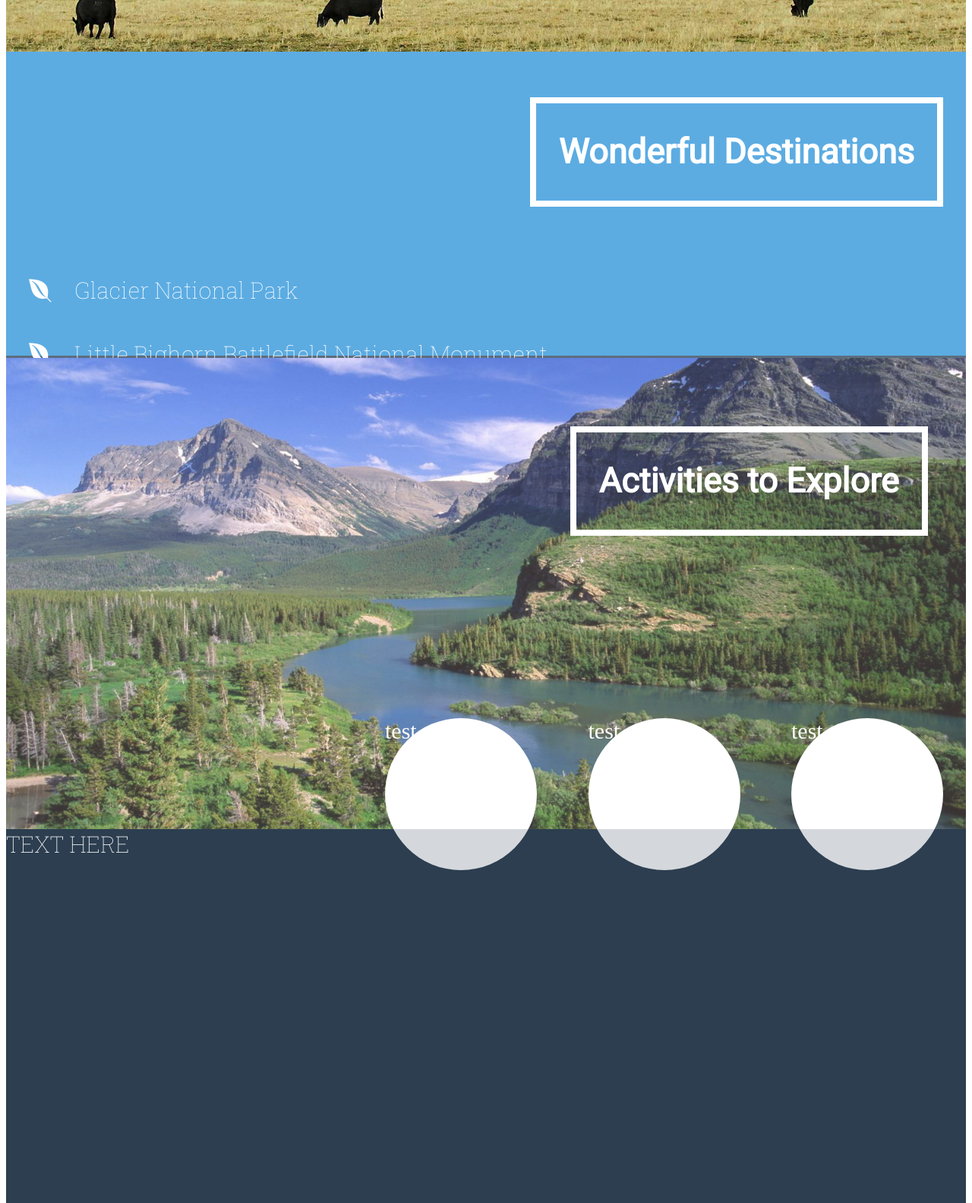
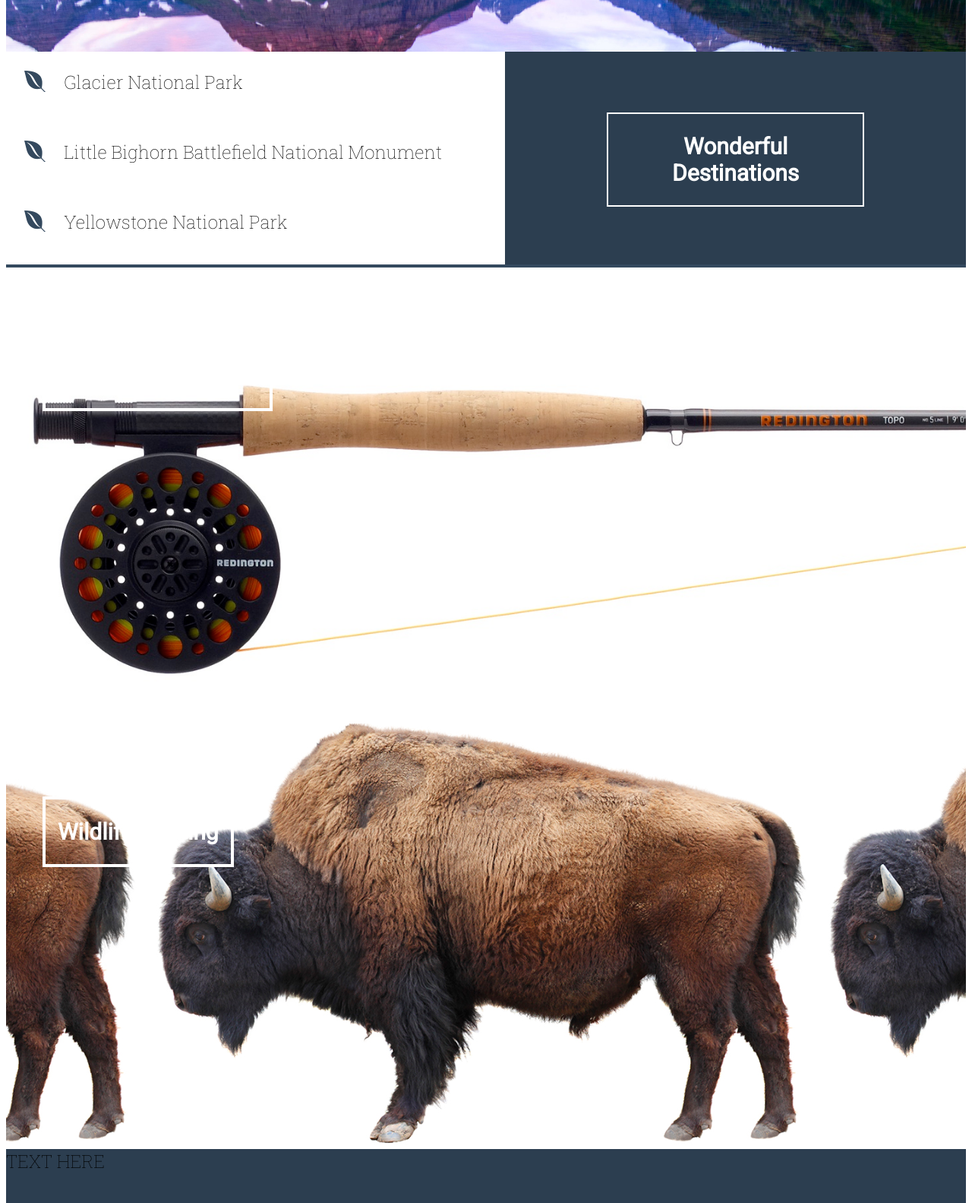
Before and after one commit to soundslikebliss/montana_travel, a plain HTML site: page index.html in a window 1280 px wide. Shown: the part 500-2083 px from the top of the page at 76% size. Drawn offline with nearby package versions, Linux system fonts and the light colour scheme; some packages are replaced by stand-ins of ours; a script that the page names is missing.

Commit message:
new image assets

```diff
--- a/parallax.html
+++ b/index.html
@@ -17,35 +17,34 @@
             </div>
         </div>
 
-        <div class="content" id="content2">
-            <div class="right-heading">
-                <h2>Wonderful Destinations</h2>
+        <div class="content" id="content2" data-stellar-background-ratio="0.25">
+
+            <div class="destination-heading">
+                <div class="right-heading">
+                    <h2>Wonderful Destinations</h2>
+                </div>
             </div>
-            <div class="content-left">
+
+            <div class="content-left destination-content">
                 <div class="icon-row"><i class="fa fa-envira" aria-hidden="true"></i><p>Glacier National Park</p></div>
                 <div class="icon-row"><i class="fa fa-envira" aria-hidden="true"></i><p>Little Bighorn Battlefield National Monument</p></div>
                 <div class="icon-row"><i class="fa fa-envira" aria-hidden="true"></i><p>Yellowstone National Park</p></div>
             </div>
         </div>
 
-        <div class="content" id="content3" data-stellar-background-ratio="0.5">
+        <div class="content" id="content3" data-stellar-background-ratio="0.25">
             <div class="left-heading">
                 <h2>Activities to Explore</h2>
             </div>
-            <div class="activity-icons">
-                <div class="circle">
-                    test
-                </div>
-                <div class="circle">
-                    test
-                </div>
-                <div class="circle">
-                    test
-                </div>
+        </div>
+
+        <div class="content" id="content4" data-stellar-background-ratio="0.25">
+            <div class="left-heading">
+                <h2>Wildlife Viewing</h2>
             </div>
         </div>
 
-        <div class="content" id="content4" data-stellar-background-ratio="0.5">
+        <div class="content" id="content5" data-stellar-background-ratio="0.25">
             <p>TEXT HERE</p>
         </div>
 
--- a/styles.css
+++ b/styles.css
@@ -1,73 +1,88 @@
 body {
-    font-size: 30px;
-    color: white;
 }
 p {
     padding-bottom: 1.5em;
     margin: 0;
     font-family: 'Roboto Slab', sans-serif;
+    font-size: 24px;
+}
+.fa {
+    font-size: 28px;
+    color: #34495e;
 }
 h1, h2 {
     font-family: 'Roboto', sans-serif;
+    color: #FFF;
+}
+h1 {
+    font-size: 46px;
+}
+h2 {
+    font-size: 30px;
 }
 .content {
     background-attachment: fixed;
     background-size: cover;
     background-position: center;
     height: 560px;
+    clear: both;
 }
 #content1 {
-    background-image: url("images/Montana-Ranch-Evening_Fall.jpg");
+    background-image: url("images/header.jpg");
 }
 #content2 {
-    background-color: #3498db;
-    height: 400px;
-    opacity: .8;
-    border-bottom: 3px solid #34495e;
+    color: #000;
+    height: 280px;
+    border-bottom: 4px solid #34495e;
 }
 #content3 {
-    background-image: url("images/glacier-national-park-montana-223702.jpg");
-    height: 620px;
-    opacity: .8;
+    background-image: url("images/reel.jpg");
+    height: 600px;
 }
 #content4 {
+    background-image: url("images/bison.jpg");
+    background-size: 70%;
+}
+#content5 {
     background-color: #2c3e50;
-    opacity: 1;
+    height: 400px;
 }
 
 .left-heading {
     float: left;
-    border: 8px solid #FFFFFF;
-    margin: 3em 0 0 1em;
+    border: 4px solid #FFFFFF;
+    margin: 6em 0 0 3em;
+    padding: 0 1em;
+}
+.right-heading {
+    width: 50%;
+    margin: 5em auto;
+    text-align: center;
+    border: 2px solid #FFFFFF;
     padding: 0 1em;
 }
 
-.right-heading {
+.destination-heading {
+    display: inline-block;
+    height: 100%;
+    width: 48%;
     float: right;
-    border: 8px solid #FFFFFF;
-    margin: 2em 1em 0 0;
-    padding: 0 1em;
+    background-color: #2c3e50;
+}
+.destination-content {
+    display: inline-block;
+    width: 48%;
+    height: 100%;
 }
 
 .content-left {
     float: left;
-    margin: 3em 0 0 1em;
 }
 
+.icon-row {
+    padding: 1.5em 0 0 1.5em;
+}
 .icon-row p {
     display: inline-block;
     padding-left: 1em;
 }
-
-.activity-icons {
-    float: right;
-    margin: 8em 1em 0 0;
-}
-.circle {
-    display: inline-block;
-    background-color: #FFFFFF;
-    height: 200px;
-    width: 200px;
-    border-radius: 100px;
-    margin-left: 2em;
-}
```
Also changed, not shown: images/Montana-Ranch-Evening_Fall.jpg (deleted), images/bison.jpg (added), images/glacier-national-park-montana-223702.jpg (deleted), images/header.jpg (added), images/reel.jpg (added).
